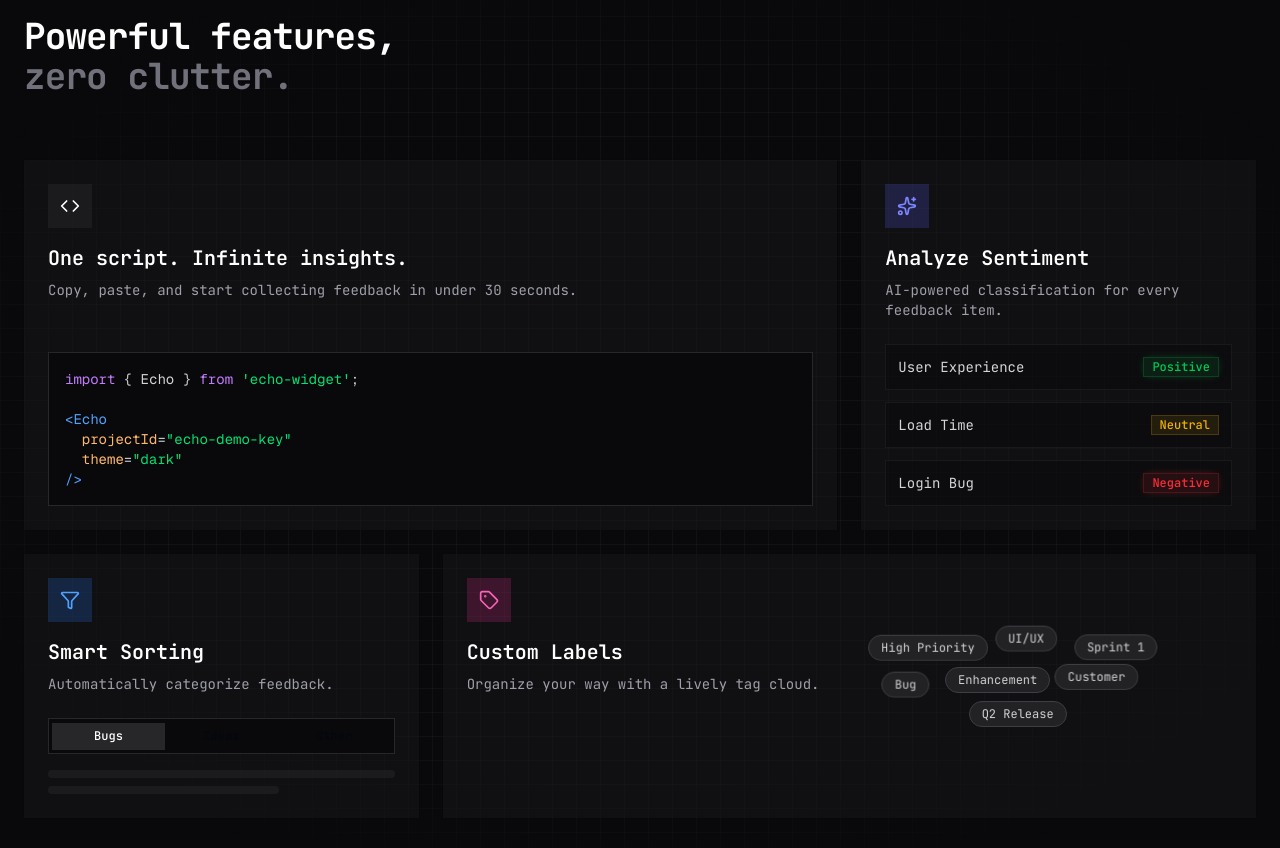
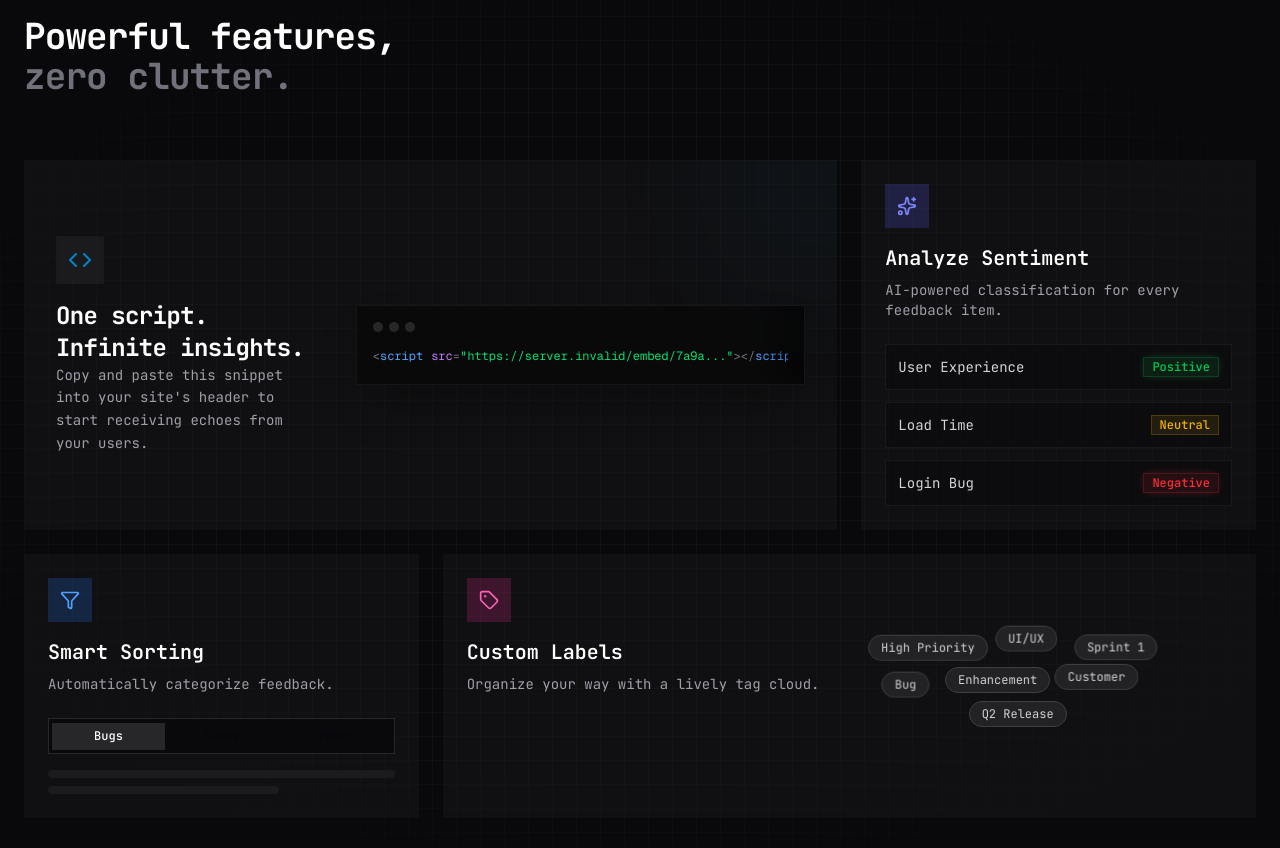
Before and after one commit to Somnath-Chattaraj/Echo, a Next.js app: page / in a window 1280 px wide. Shown: the part 880-1728 px from the top of the page. Built offline with nearby package versions, Linux system fonts and the light colour scheme; no server answers.

Commit message:
Update landing

```diff
--- a/components/landing/features.tsx
+++ b/components/landing/features.tsx
@@ -22,27 +22,50 @@ export function LandingFeatures() {
 
                 <div className="grid grid-cols-1 md:grid-cols-3 gap-6">
                     {/* Card 1: Integration (Span 2 cols) */}
-                    <Card className="md:col-span-2 bg-zinc-900/50 border-zinc-800 p-6 overflow-hidden hover:bg-zinc-900/80 transition-colors group">
-                        <div className="flex flex-col h-full justify-between">
-                            <div className="mb-6">
-                                <div className="p-3 bg-zinc-800/50 w-fit rounded-lg mb-4 text-white">
-                                    <Code className="w-5 h-5" />
+                    <Card className="md:col-span-2 bg-zinc-900/50 border-zinc-800 p-8 overflow-hidden hover:bg-zinc-900/80 transition-all group relative">
+                        {/* Background Glow for "Lively" feel */}
+                        <div className="absolute -right-10 -top-10 w-32 h-32 bg-primary/10 blur-[80px] rounded-full group-hover:bg-primary/20 transition-colors" />
+
+                        <div className="flex flex-col md:flex-row gap-8 items-center h-full">
+                            {/* Left Side: Content */}
+                            <div className="flex-1 space-y-4">
+                                <div className="p-3 bg-zinc-800/50 w-fit rounded-xl text-primary shadow-inner">
+                                    <Code className="w-6 h-6" />
                                 </div>
-                                <h3 className="text-xl font-semibold text-white mb-2">One script. Infinite insights.</h3>
-                                <p className="text-zinc-400">Copy, paste, and start collecting feedback in under 30 seconds.</p>
+                                <div>
+                                    <h3 className="text-2xl font-bold text-white tracking-tight">One script. Infinite insights.</h3>
+                                    <p className="text-zinc-400 leading-relaxed max-w-sm">
+                                        Copy and paste this snippet into your site's header to start receiving echoes from your users.
+                                    </p>
+                                </div>
                             </div>
 
-                            {/* Code Snippet */}
-                            <div className="relative rounded-lg bg-zinc-950 border border-zinc-800 p-4 font-mono text-xs md:text-sm text-zinc-300 overflow-x-auto">
-                                <span className="text-purple-400">import</span> {"{"} Echo {"}"} <span className="text-purple-400">from</span> <span className="text-green-400">'echo-widget'</span>;
-                                <br /><br />
-                                <span className="text-blue-400">{"<Echo"}</span>
-                                <br />
-                                &nbsp;&nbsp;<span className="text-orange-300">projectId</span>=<span className="text-green-400">"echo-demo-key"</span>
-                                <br />
-                                &nbsp;&nbsp;<span className="text-orange-300">theme</span>=<span className="text-green-400">"dark"</span>
-                                <br />
-                                <span className="text-blue-400">{"/>"}</span>
+                            {/* Right Side: Code Snippet (The "Hero" of the card) */}
+                            <div className="w-full md:w-[60%] relative">
+                                <div className="relative rounded-xl bg-black/40 border border-white/5 p-4 backdrop-blur-sm shadow-2xl">
+                                    {/* Visual Window Controls */}
+                                    <div className="flex gap-1.5 mb-3">
+                                        <div className="w-2.5 h-2.5 rounded-full bg-zinc-800" />
+                                        <div className="w-2.5 h-2.5 rounded-full bg-zinc-800" />
+                                        <div className="w-2.5 h-2.5 rounded-full bg-zinc-800" />
+                                    </div>
+
+                                    <div className="overflow-hidden">
+                                        <code className="block overflow-x-auto text-[11px] md:text-xs font-mono whitespace-nowrap scrollbar-hide py-1">
+                                            <span className="text-zinc-500">&lt;</span>
+                                            <span className="text-blue-400">script</span>
+                                            <span className="ml-2 text-purple-400">src</span>
+                                            <span className="text-zinc-500">=</span>
+                                            <span className="text-green-400">"{process.env.NEXT_PUBLIC_BASE_URL}/embed/7a9a..."</span>
+                                            <span className="text-zinc-500">&gt;&lt;/</span>
+                                            <span className="text-blue-400">script</span>
+                                            <span className="text-zinc-500">&gt;</span>
+                                        </code>
+                                    </div>
+
+                                    {/* Horizontal Fade to prevent visual overflow */}
+                                    <div className="absolute right-0 top-0 bottom-0 w-12 bg-gradient-to-l from-black/40 to-transparent pointer-events-none rounded-r-xl" />
+                                </div>
                             </div>
                         </div>
                     </Card>
```
